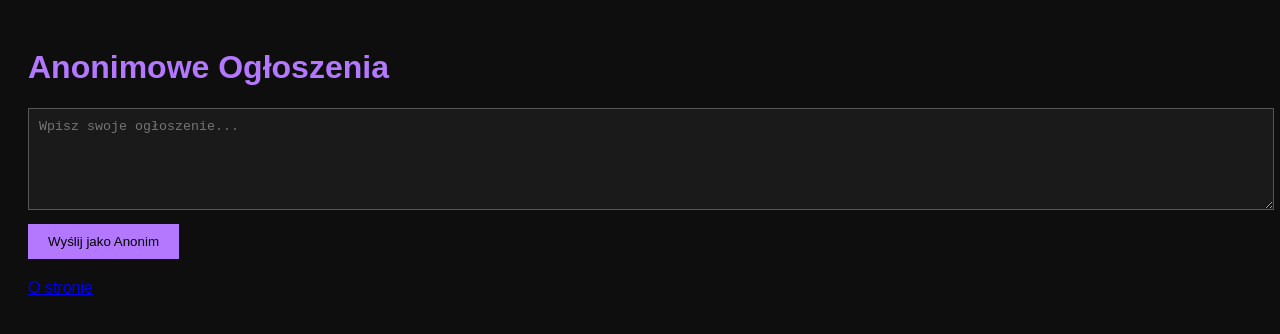
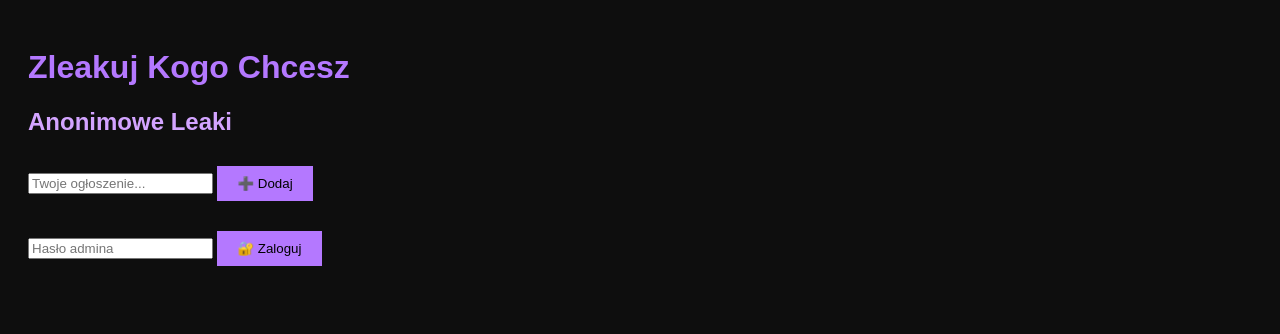
Before and after one commit to kostek1123Q/whleaks, a plain HTML site: page public/index.html in a window 1280 px wide. Drawn offline with Linux system fonts and the light colour scheme; no server answers.

Commit message:
Update index.html

```diff
--- a/public/index.html
+++ b/public/index.html
@@ -1,20 +1,29 @@
 <!DOCTYPE html>
 <html lang="pl">
 <head>
-  <meta charset="UTF-8">
-  <title>Zleakuj kogo chcesz</title>
-  <link rel="stylesheet" href="style.css">
-  <script defer src="script.js"></script>
+  <meta charset="UTF-8" />
+  <meta name="viewport" content="width=device-width, initial-scale=1.0" />
+  <title>Zleakuj Kogo Chcesz</title>
+  <link rel="stylesheet" href="style.css" />
 </head>
 <body>
-  <h1>Anonimowe Ogłoszenia</h1>
-  <form id="messageForm">
-    <textarea id="message" placeholder="Wpisz swoje ogłoszenie..." required></textarea>
-    <button type="submit">Wyślij jako Anonim</button>
+  <h1>Zleakuj Kogo Chcesz</h1>
+  <h2>Anonimowe Leaki</h2>
+
+  <form id="postForm">
+    <input type="text" id="messageInput" placeholder="Twoje ogłoszenie..." required />
+    <button type="submit">➕ Dodaj</button>
   </form>
+
   <div id="messages"></div>
-  <footer>
-    <a href="info.html">O stronie</a>
-  </footer>
+
+  <div id="adminSection">
+    <form id="adminLoginForm">
+      <input type="password" id="adminPassword" placeholder="Hasło admina" required />
+      <button type="submit">🔐 Zaloguj</button>
+    </form>
+  </div>
+
+  <script src="script.js"></script>
 </body>
 </html>
```
